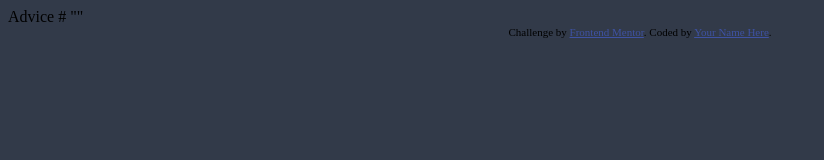
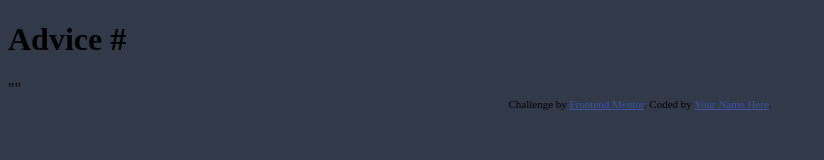
Before and after one commit to ksuares1/advice-generator, a plain HTML site: page index.html in a window 1280 px wide. Shown: the whole page, without its empty margins (0-824 px from the left). Drawn offline with Linux system fonts and the light colour scheme.

Commit message:
added a h1 tag

```diff
--- a/index.html
+++ b/index.html
@@ -10,7 +10,7 @@
 </head>
 <body>
 <main>
-  Advice #<!-- Advice ID goes here -->
+ <h1 class="first-advice"> Advice # </h1><!-- Advice ID goes here -->
 
   "<!-- Advice text goes here -->"
 
```
